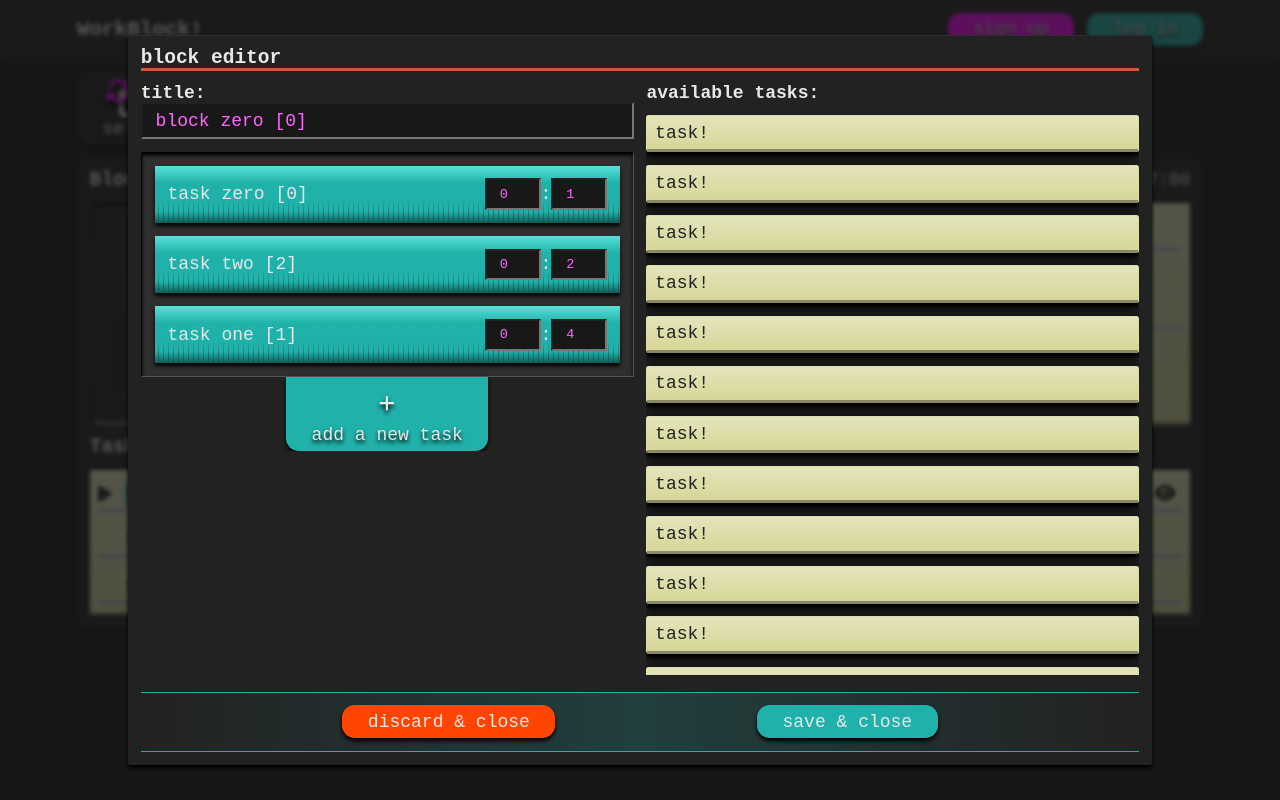
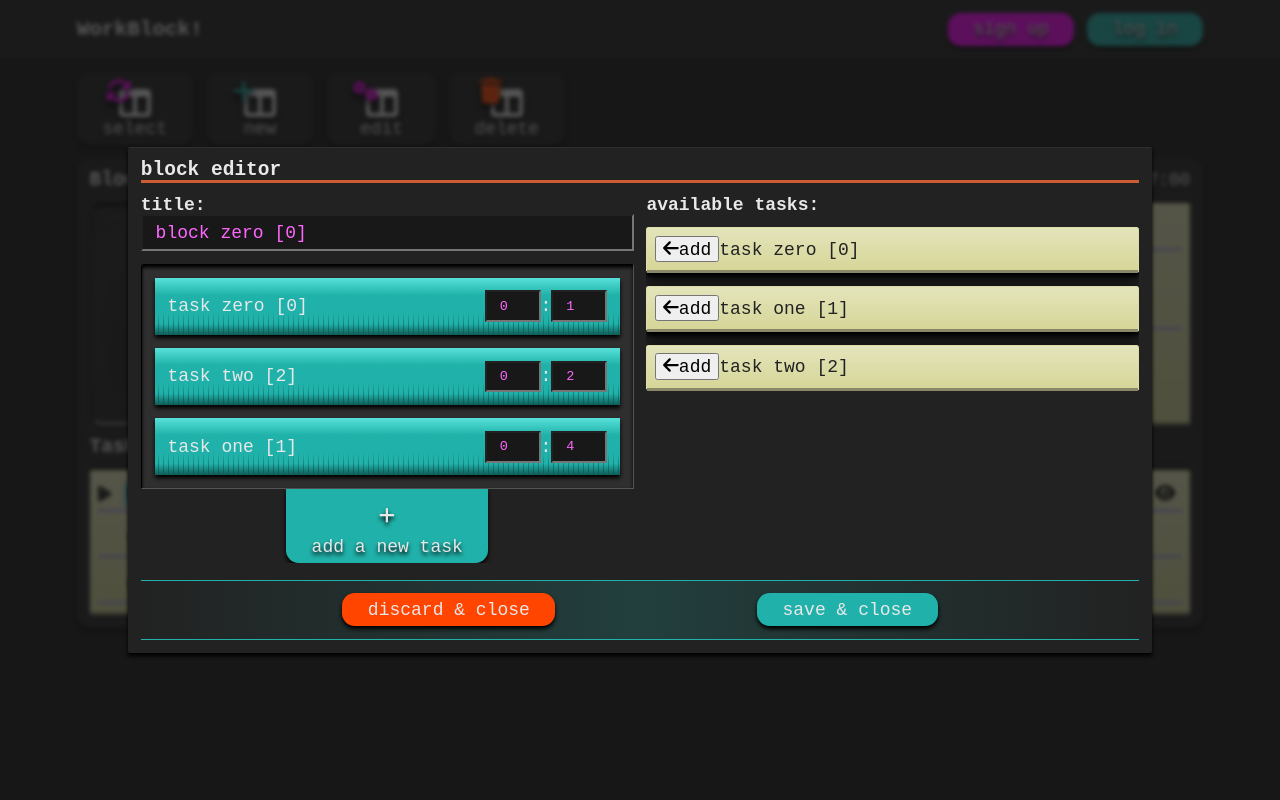
Before and after one commit to kevinstonge/workblock, a Next.js app: page / in a window 1280 px wide. Both pictures are taken after a click on the button "new". Built offline with nearby package versions, Linux system fonts and the light colour scheme.

Commit message:
some work on AvailableTaskList

```diff
--- a/components/AvailableTasksList.tsx
+++ b/components/AvailableTasksList.tsx
@@ -1,27 +1,29 @@
 import { store } from '../state/store';
-import type { TaskFull } from '../utils/types';
+import type { ReducerState, TaskFull } from '../utils/types';
 import actionTypes from '../state/actionTypes';
 import styles from '../styles/AvailableTasksList.module.scss';
+import { useContext } from 'react';
+import { FontAwesomeIcon } from '@fortawesome/react-fontawesome';
+import { faArrowLeft, faPlus } from '@fortawesome/free-solid-svg-icons';
 const AvailableTasksList = () => {
+  const {
+    state: { tasks },
+    dispatch,
+  }: { state: ReducerState; tasks: TaskFull[]; dispatch: Function } = useContext(store);
   return (
     <div className={styles.listContainer}>
       <ul>
-        <li>task!</li>
-        <li>task!</li>
-        <li>task!</li>
-        <li>task!</li>
-        <li>task!</li>
-        <li>task!</li>
-        <li>task!</li>
-        <li>task!</li>
-        <li>task!</li>
-        <li>task!</li>
-        <li>task!</li>
-        <li>task!</li>
-        <li>task!</li>
-        <li>task!</li>
-        <li>task!</li>
-        <li>task!</li>
+        {tasks.map((t) => (
+          <li>
+            <span>
+              <button>
+                <FontAwesomeIcon icon={faArrowLeft} />
+                add
+              </button>
+            </span>
+            {t.title}
+          </li>
+        ))}
       </ul>
     </div>
   );
--- a/pages/api/middleware/db.ts
+++ b/pages/api/middleware/db.ts
@@ -2,19 +2,14 @@ import type { NextApiRequest, NextApiResponse, NextApiHandler } from 'next';
 const { MongoClient } = require('mongodb');
 import { NextApiRequestExtended } from '../../../utils/types';
 import nextConnect from 'next-connect';
-const uri =
-  'mongodb+srv://workblock:qmwT6HdcGvG9wZgY@workblock.yffcd.mongodb.net/workblock?retryWrites=true&w=majority';
+const uri = process.env.MONGO_DB_URL;
 const client = new MongoClient(uri, {
   useNewUrlParser: true,
   useUnifiedTopology: true,
 });
-const database = async (
-  req: NextApiRequestExtended,
-  res: NextApiResponse,
-  next: any
-) => {
+const database = async (req: NextApiRequestExtended, res: NextApiResponse, next: any) => {
   try {
-    const ObjectID = require('mongodb').ObjectID
+    const ObjectID = require('mongodb').ObjectID;
     console.log(new ObjectID());
     if (!client.isConnected) await client.connect();
     req.dbClient = client;
@@ -22,7 +17,7 @@ const database = async (
     return next();
   } catch (err) {
     console.log(err);
-    res.status(500).json({message: "unable to connect to database"})
+    res.status(500).json({ message: 'unable to connect to database' });
   }
 };
 const db = nextConnect();
```
Also changed, not shown: 1 other file (tests, documents, lock files or other folders).
